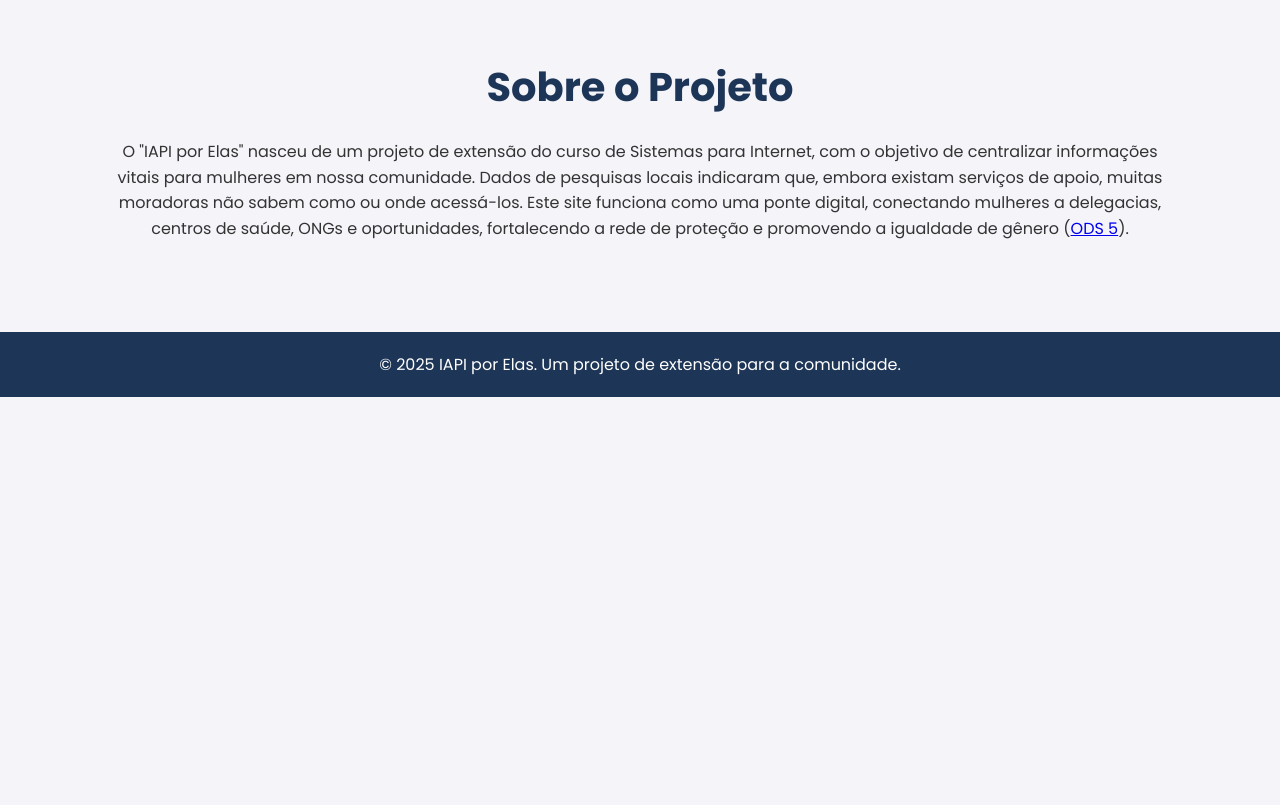
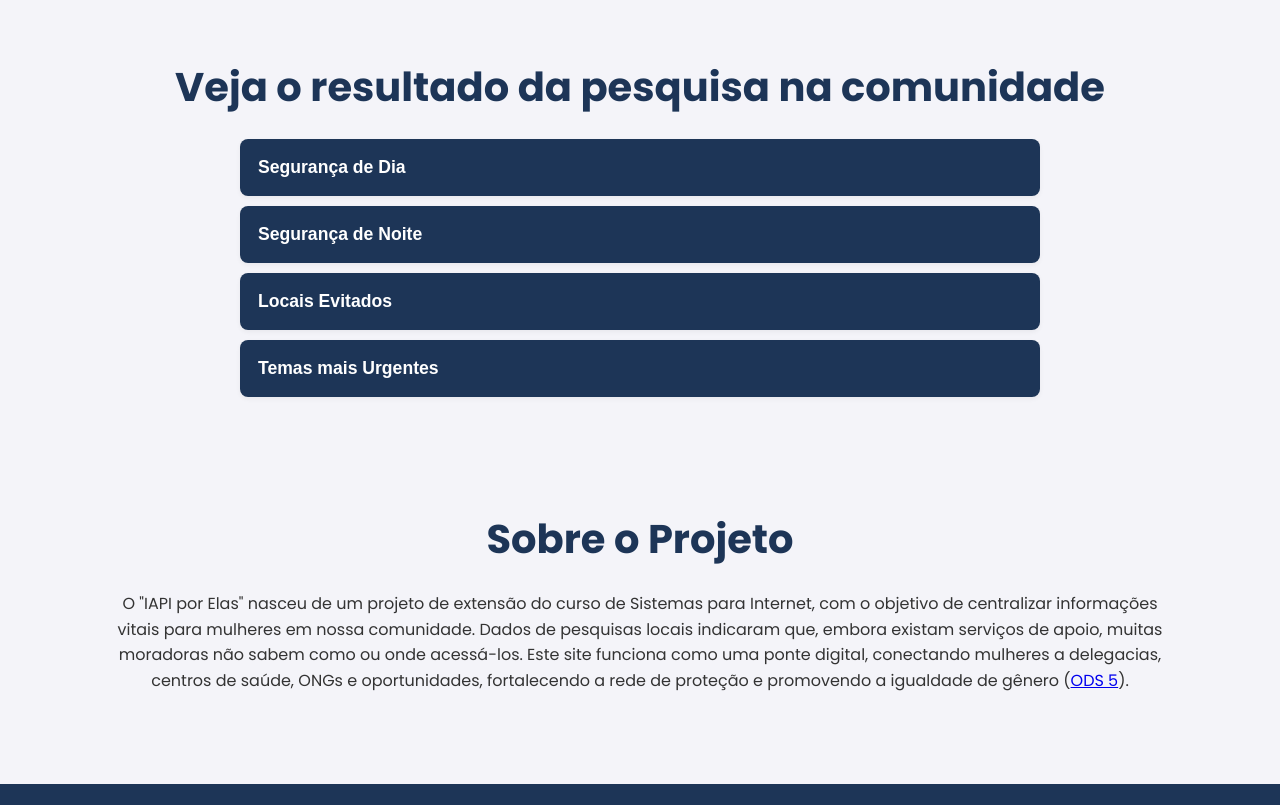
Before and after one commit to rfoPaulo/igualdade-de-genero, a plain HTML site: page index.html in a window 1280 px wide. Shown: the part 3680-4485 px from the top of the page. Before the commit the page ends 4077 px from the top, so only its background shows below. Drawn offline with Linux system fonts and the light colour scheme.

Commit message:
Add files via upload

```diff
--- a/index.html
+++ b/index.html
@@ -101,6 +101,7 @@
             </div>
         </section>
 
+
         <section id="noticias" class="container dark-section">
             <h2>Notícias e Links Úteis</h2>
             <p class="section-description">Mantenha-se informada com artigos, pesquisas e notícias sobre os direitos das mulheres e a igualdade de gênero.</p>
@@ -140,6 +141,36 @@
             </div>
         </section>
 
+        <section id="pesquisa" class="container">
+            <h2>Veja o resultado da pesquisa na comunidade</h2>
+            <div class="accordion">
+                <div class="accordion-item">
+                    <button class="accordion-header">Segurança de Dia</button>
+                    <div class="accordion-content">
+                        <img src="img/segurança_dia.jpg" alt="Segurança de dia" class="graficos">
+                    </div>
+                </div>
+                <div class="accordion-item">
+                    <button class="accordion-header">Segurança de Noite</button>
+                    <div class="accordion-content">
+                        <img src="img/segurança_noite.jpg" alt="Segurança de noite" class="graficos">
+                    </div>
+                </div>
+                <div class="accordion-item">
+                    <button class="accordion-header">Locais Evitados</button>
+                    <div class="accordion-content">
+                        <img src="img/locais_evitados.jpg" alt="Locais Evitados" class="graficos">
+                    </div>
+                </div>
+                <div class="accordion-item">
+                    <button class="accordion-header">Temas mais Urgentes</button>
+                    <div class="accordion-content">
+                        <img src="img/tema_urgente.jpg" alt="Temas mais Urgentes" class="graficos">
+                    </div>
+                </div>
+            </div>
+        </section>
+
         <section id="sobre" class="container">
             <h2>Sobre o Projeto</h2>
             <p>O "IAPI por Elas" nasceu de um projeto de extensão do curso de Sistemas para Internet, com o objetivo de centralizar informações vitais para mulheres em nossa comunidade. Dados de pesquisas locais indicaram que, embora existam serviços de apoio, muitas moradoras não sabem como ou onde acessá-los. Este site funciona como uma ponte digital, conectando mulheres a delegacias, centros de saúde, ONGs e oportunidades, fortalecendo a rede de proteção e promovendo a igualdade de gênero (<a href="https://brasil.un.org/pt-br/sdgs/5" target="_blank">ODS 5</a>).</p>
--- a/style.css
+++ b/style.css
@@ -238,6 +238,15 @@ nav ul li a:hover {
     margin-bottom: 10px;
 }
 
+.graficos {
+    display: block;
+    margin-left: auto;
+    margin-right: auto;
+
+    border-radius: 15px;
+    max-width: 100%;
+}
+
 
 /* --- Rodapé --- */
 footer {
```
Also changed, not shown: img/locais_evitados.jpg (added), img/segurança_dia.jpg (added), img/segurança_noite.jpg (added), img/tema_urgente.jpg (added).
